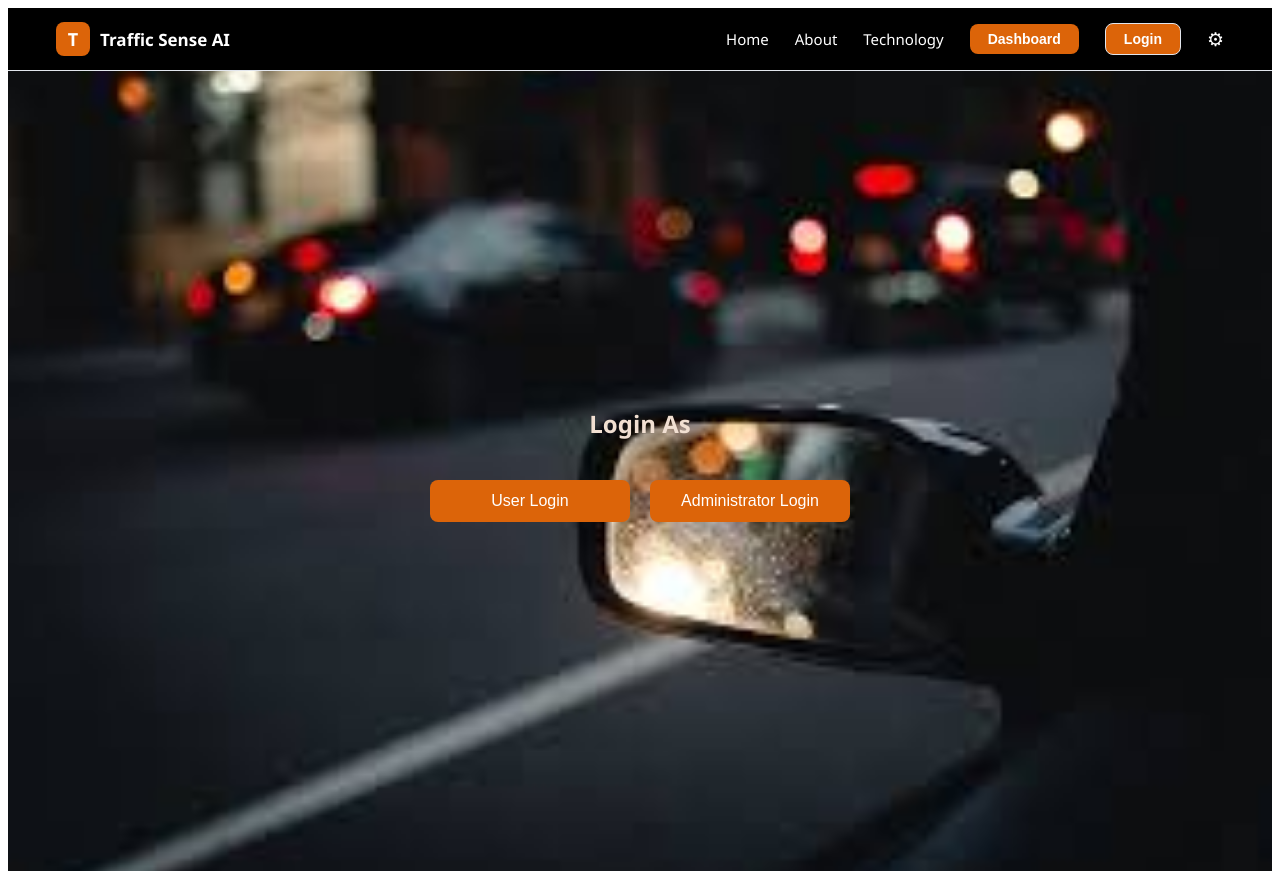
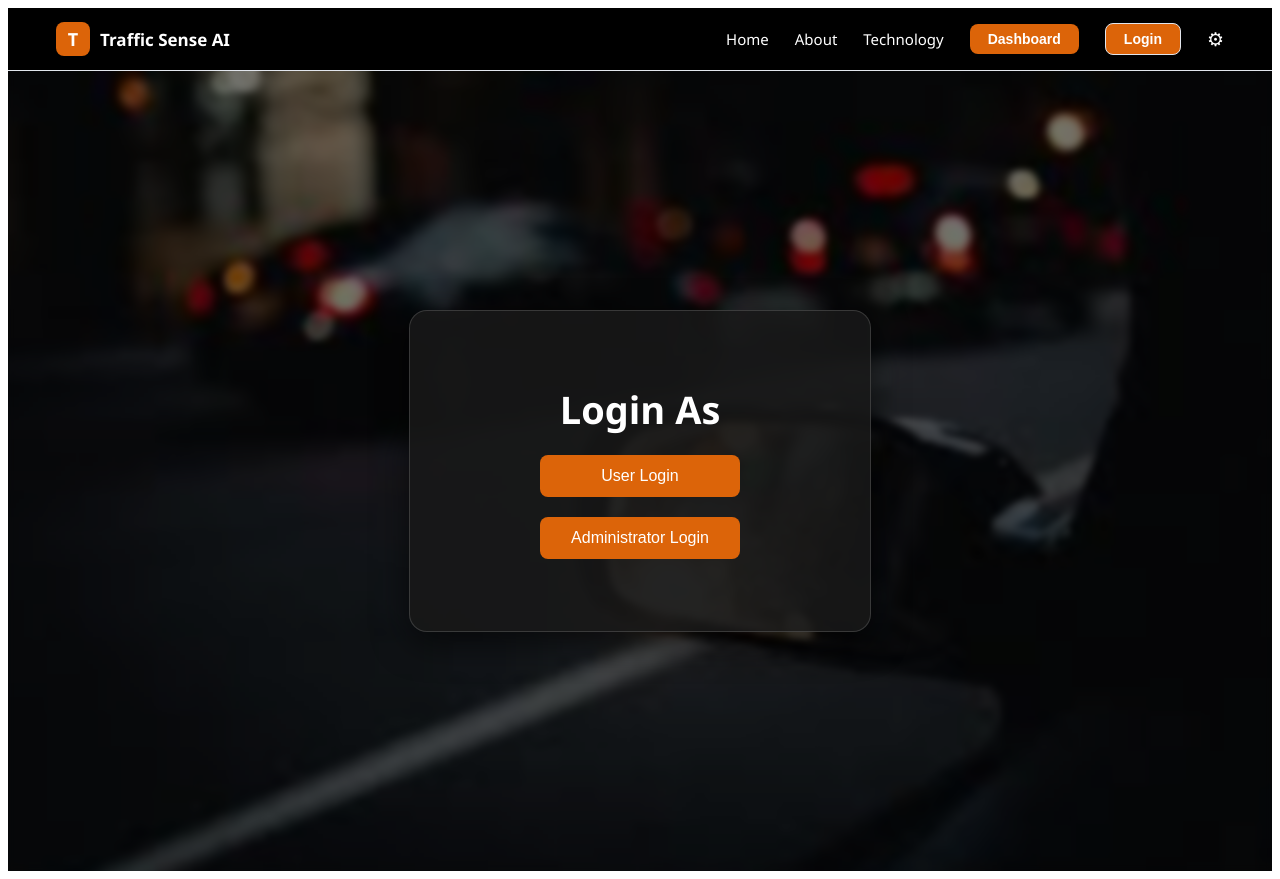
Before and after one commit to DV2426/traffic-sense-ai, a React (Vite) app in the folder traffic/: page / in a window 1280 px wide. Both pictures are taken after a click on the button "Login". Built offline with nearby package versions, Linux system fonts and the light colour scheme.

Commit message:
Update LoginStart.jsx

```diff
--- a/traffic/src/login/LoginStart.jsx
+++ b/traffic/src/login/LoginStart.jsx
@@ -6,6 +6,7 @@ function LoginStart({ onNavigate }) {
   return (
 
     <div style={container}>
+       <div style={overlay}></div>
       <div style={box}>
 
         <h2 style={title}>Login As</h2>
@@ -43,15 +44,34 @@ backgroundImage: `url(${front})`,
 backgroundSize: "cover",
 backgroundPosition: "center",
 backgroundRepeat: "no-repeat",
+   position: "relative",
+};
+
+const overlay = {
+  position: "absolute",
+  width: "100%",
+  height: "100%",
+  background: "rgba(0,0,0,0.55)",
+  backdropFilter: "blur(3px)",
 };
 
 const box = {
-  textAlign: "center"
+  textAlign: "center",
+      zIndex: 2,
+  width: "380px",
+  padding: "40px",
+  borderRadius: "18px",
+
+  background: "rgba(25,25,25,0.88)",
+  border: "1px solid rgba(255,255,255,0.15)",
+  boxShadow: "0 10px 35px rgba(0,0,0,0.6)",
 };
 
 const title = {
-  color: '#f1dfd2', // WHITE TEXT
-  marginBottom: "30px"
+  color: "#ffffff",
+  fontSize: "38px",
+  marginBottom: "10px",
+  fontWeight: "bold",
 };
 
 const btn = {
```
